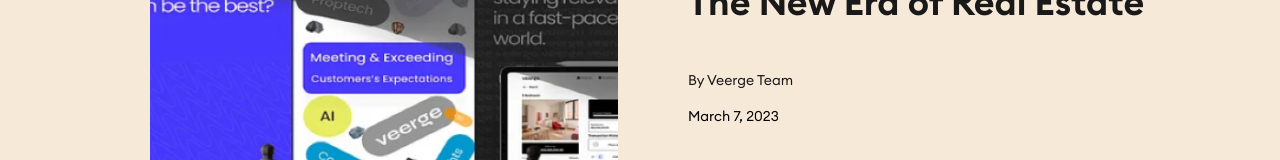
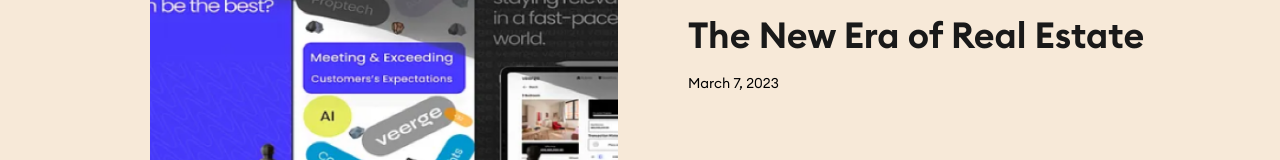
Before and after one commit to damiekanola/help-centre, a React (Create React App) app: page /blog/new_era in a window 1280 px wide. Shown: the part 328-488 px from the top of the page. Built offline with nearby package versions, Linux system fonts and the light colour scheme.

Commit message:
fix: minor fixes

```diff
--- a/src/pages/Blog/a_letter.js
+++ b/src/pages/Blog/a_letter.js
@@ -83,7 +83,7 @@ const A_letter = () => {
             <Text fontWeight={500} color="#191919" w="full" alignSelf={'center'} fontSize="36px">
               A Letter from the CEO
             </Text>
-            <Text
+            {/* <Text
               mt="45px"
               fontWeight={400}
               color="#191919"
@@ -92,7 +92,7 @@ const A_letter = () => {
               display={{base: 'none', md: 'block'}}
             >
               By Veerge Team
-            </Text>
+            </Text> */}
             <Flex alignItems={'center'} justifyContent={'space-between'}>
               <Text
                 mt={{md: '15px'}}
--- a/src/pages/Blog/fractional_ownership.js
+++ b/src/pages/Blog/fractional_ownership.js
@@ -119,7 +119,7 @@ const Fractional_ownership = () => {
               If fractional ownership is such a game-changer, why are so many startups still
               struggling with it?
             </Text>
-            <Text
+            {/* <Text
               mt="45px"
               fontWeight={400}
               color="#FFF !important"
@@ -128,7 +128,7 @@ const Fractional_ownership = () => {
               display={{base: 'none', md: 'block'}}
             >
               By Veerge Team
-            </Text>
+            </Text> */}
             <Flex alignItems={'center'} justifyContent={'space-between'}>
               <Text
                 mt={{md: '15px'}}
--- a/src/pages/Blog/new_era.js
+++ b/src/pages/Blog/new_era.js
@@ -112,7 +112,7 @@ const New_era = () => {
             >
               The New Era of Real Estate
             </Text>
-            <Text
+            {/* <Text
               mt="45px"
               fontWeight={400}
               color="#191919"
@@ -121,7 +121,7 @@ const New_era = () => {
               display={{base: 'none', md: 'block'}}
             >
               By Veerge Team
-            </Text>
+            </Text> */}
             <Flex alignItems={'center'} justifyContent={'space-between'}>
               <Text
                 mt={{md: '15px'}}
--- a/src/pages/Blog/smart_payment.js
+++ b/src/pages/Blog/smart_payment.js
@@ -99,7 +99,7 @@ const Smart_payment = () => {
             >
               We have Automated the conventional payment plan, the time has come to re-engineer it
             </Text>
-            <Text
+            {/* <Text
               mt="45px"
               fontWeight={400}
               alignSelf={'center'}
@@ -108,7 +108,7 @@ const Smart_payment = () => {
               display={{base: 'none', md: 'flex'}}
             >
               By Veerge Team
-            </Text>
+            </Text> */}
             <Flex alignItems={'center'} justifyContent={'space-between'}>
               <Text
                 mt={{md: '15px'}}
```
